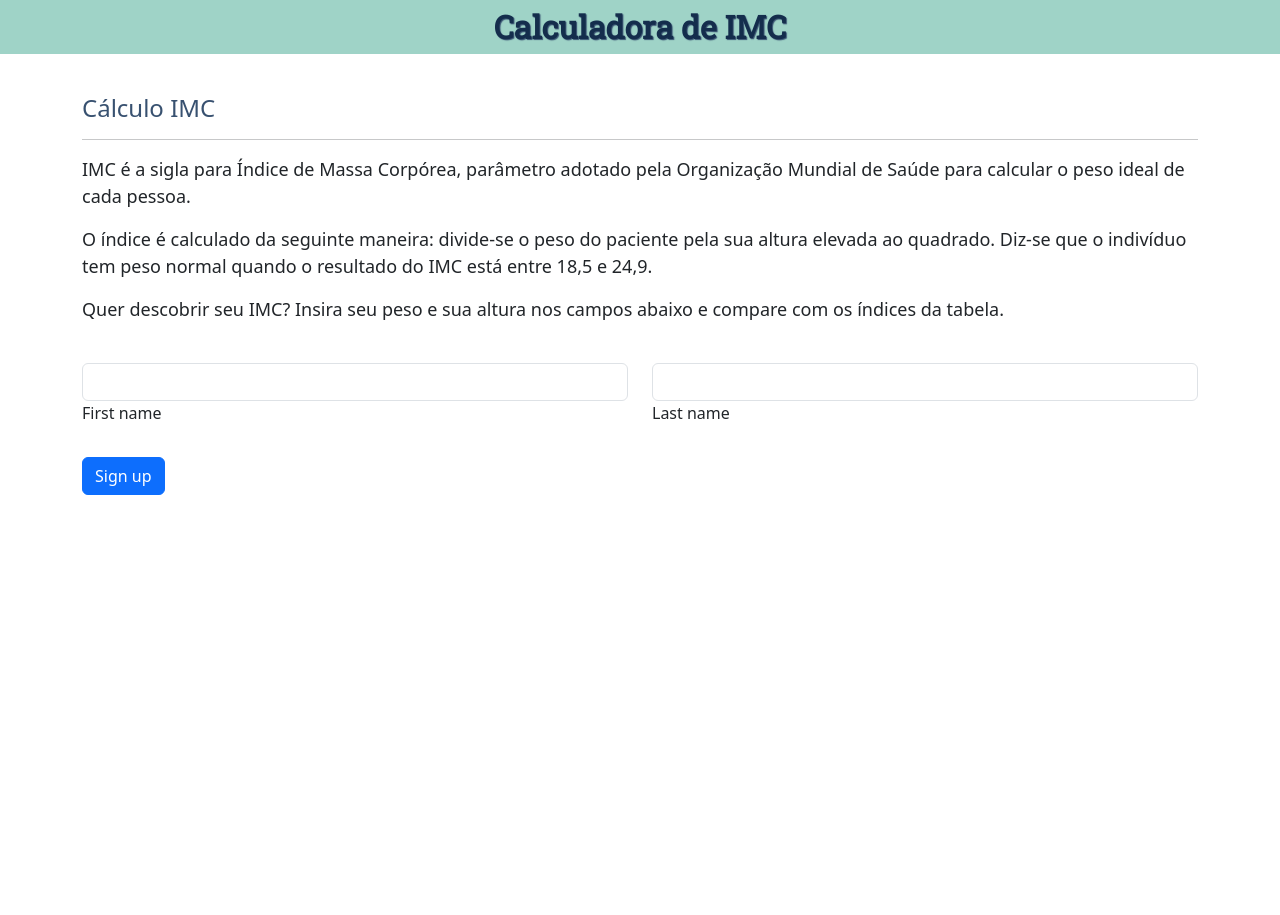
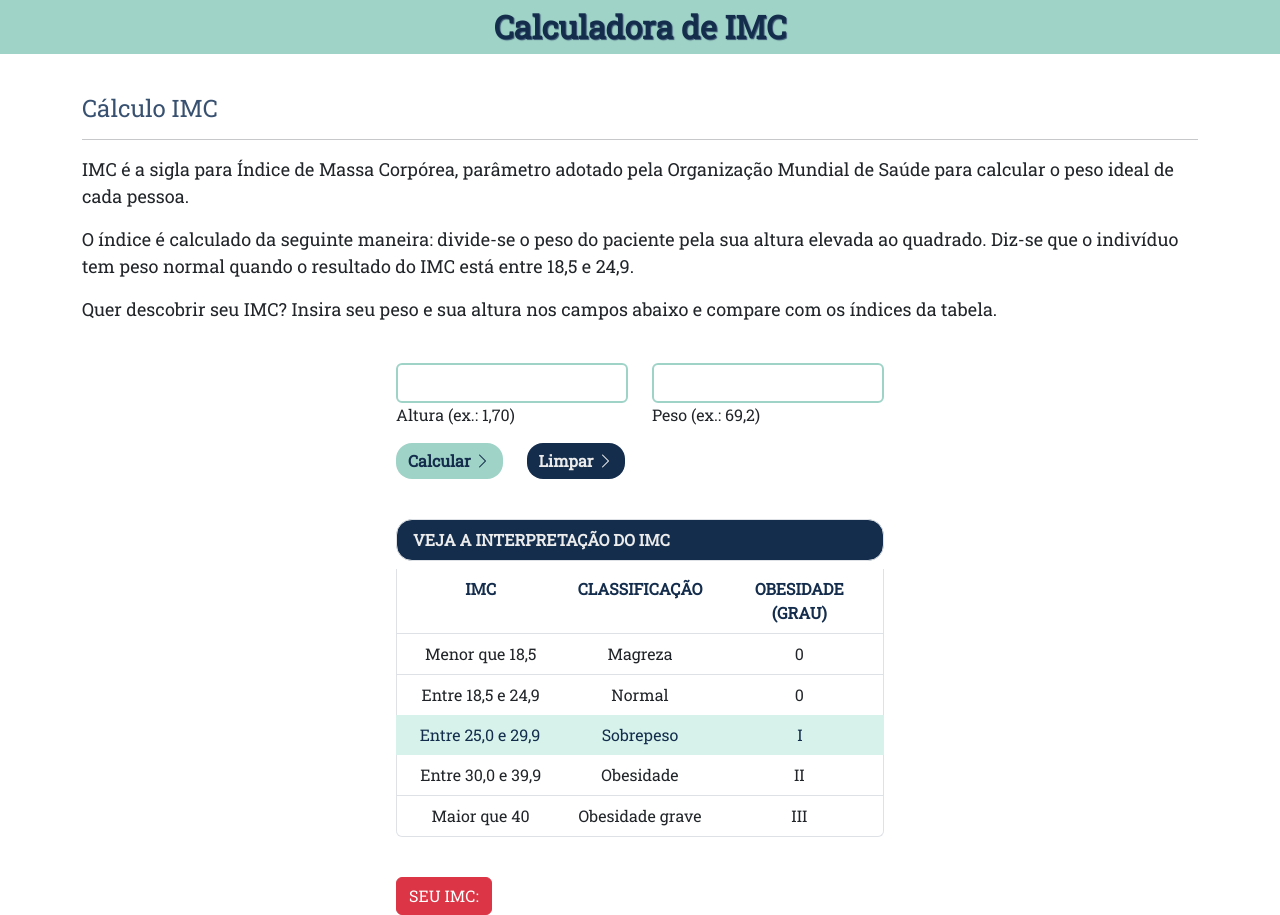
Before and after one commit to villanelle3/modulo_28, a React (Vite) app in the folder reactProject/: page / in a window 1280 px wide. Before the commit the page ends 800 px from the top, so only its background shows below. Built offline with nearby package versions, Linux system fonts and the light colour scheme.

Commit message:
new  components.

```diff
--- a/reactProject/package.json
+++ b/reactProject/package.json
@@ -10,6 +10,7 @@
   },
   "dependencies": {
     "bootstrap": "^5.3.0-alpha1",
+    "bootstrap-icons": "^1.10.3",
     "react": "^18.2.0",
     "react-dom": "^18.2.0",
     "sass": "^1.58.3"
--- a/reactProject/src/App.jsx
+++ b/reactProject/src/App.jsx
@@ -5,6 +5,7 @@
 import Head from "./components/Head"
 import Text from "./components/Paragrafo"
 import Form from "./components/Form"
+import List from "./components/List"
 
 
 function App() {
@@ -23,6 +24,7 @@
       <Head/>
       <Text/>
       <Form/>
+      <List/>
     </>
   )
 }
--- a/reactProject/src/App.scss
+++ b/reactProject/src/App.scss
@@ -1,6 +1,7 @@
 @import url(http://fonts.googleapis.com/css?family=Roboto+Slab|Open+Sans:400italic,700italic,400,700);
+@import url("https://cdn.jsdelivr.net/npm/bootstrap-icons@1.3.0/font/bootstrap-icons.css");
+
 $roboto-slab: 'Roboto Slab', serif;
-$myColor: red;
 $shade1: #ececec;
 $shade2: #9fd3c7;
 $shade3: #385170;
@@ -9,6 +10,17 @@
 @function mobilie-text-size($ref) {
     $result: $ref - 8px;
     @return $result;
+}
+
+@mixin botao {
+    font-weight: bold;
+    border: none;
+    transition: 0.7s;
+    border-radius: 16px;
+}
+
+*{
+    font-family: $roboto-slab;
 }
 
 header{
@@ -51,4 +63,66 @@
 
 form{
     margin-top: 40px;
+    input[type=number]{
+        border: 2px solid $shade2;
+        &:focus {
+            border: 2px solid $shade4;
+        }
+    }
+    .btn-primary{
+        background-color: $shade2;
+        color: $shade4;
+        @include botao();
+        &:hover{
+            background-color: #587ca8;;
+            color: $shade1;
+        }
+    }
+
+    .btn-clean{
+        background-color: $shade4;
+        color: $shade1;
+        @include botao();
+        &:hover{
+            background-color: #d6f2eb;
+            color: $shade4;
+        }
+    }
 }
+
+.container-form{
+    max-width: 40%;
+    @media screen and (max-width: 767px) {
+        max-width: 80%;
+    }
+    @media screen and (min-width: 768px) and (max-width: 1023px) {
+        max-width: 60%;
+    }
+}
+
+.list-group{
+    margin-top: 40px;
+    margin-bottom: 40px;
+    .active{
+        background-color: #d6f2eb;
+        color: $shade4;
+        border: $shade2;
+    }
+    .list-title{
+        background-color: $shade4;
+        color: $shade1;
+        font-weight: bold;
+        border-radius: 16px;
+        margin-bottom: 8px;
+        @media screen and (max-width: 767px) {
+            font-size: 14px;
+        }
+        &__item{
+            color: $shade4;
+            font-weight: bolder;
+            @media screen and (max-width: 767px) {
+                font-size: 14px;
+            }
+        }
+    }
+}
--- a/reactProject/src/components/Form/index.jsx
+++ b/reactProject/src/components/Form/index.jsx
@@ -3,23 +3,24 @@
 const Form = () => {
     return (
         <>
-            <div className="container">
+            <div className="container container-form">
                 <form>
-                    <div className="row mb-4">
+                    <div className="row mb-2">
                         <div className="col">
                             <div className="form-outline">
-                                <input type="text" id="form3Example1" className="form-control" />
-                                <label className="form-label" for="form3Example1">First name</label>
+                                <input type="number" min={0} step="0.1" id="form3Example1" className="form-control" required />
+                                <label className="form-label" htmlFor="form3Example1">Altura (ex.: 1,70)</label>
                             </div>
                         </div>
                         <div className="col">
                         <div className="form-outline">
-                            <input type="text" id="form3Example2" className="form-control" />
-                            <label className="form-label" for="form3Example2">Last name</label>
+                            <input type="number" id="form3Example2" className="form-control" required />
+                            <label className="form-label" htmlFor="form3Example2">Peso (ex.: 69,2)</label>
                         </div>
                         </div>
                     </div>
-                    <button type="submit" className="btn btn-primary btn-block mb-4">Sign up</button>
+                    <button type="submit" className="btn btn-primary me-4">Calcular <i className="bi bi-chevron-right"></i></button>
+                    <button type="submit" className="btn btn-clean">Limpar <i className="bi bi-chevron-right"></i></button>
                 </form>
             </div>
         </>
--- /dev/null
+++ b/reactProject/src/components/List/index.jsx
@@ -0,0 +1,76 @@
+import "../../App.scss"
+// import React, { useState } from 'react';
+
+// const [isMobile, setIsMobile] = useState(false)
+
+// //choose the screen size
+// const handleResize = () => {
+//     if (window.innerWidth < 720) {
+//         setIsMobile(true)
+//     } else {
+//         setIsMobile(false)
+//     }
+// }
+
+// // create an event listener
+// useEffect(() => {
+//     window.addEventListener("resize", handleResize)
+// })
+
+
+const List = () => {
+    return (
+        <>
+            <div className="container container-form" >
+                <ul className="list-group">
+                    <li className="list-group-item text-uppercase list-title">VEJA A INTERPRETAÇÃO DO IMC</li>
+                    <li className="list-group-item">
+                        <div className="row">
+                            <div className="col-sm-4 text-center text-uppercase list-title__item">IMC</div>
+                            <div className="col-sm-4 text-center text-uppercase list-title__item">CLASSIFICAÇÃO</div>
+                            <div className="col-sm-4 text-center text-uppercase list-title__item">OBESIDADE (GRAU)</div>
+                        </div>
+                    </li>
+                    <li className="list-group-item">
+                        <div className="row">
+                            <div className="col-sm-4 text-center">Menor que 18,5</div>
+                            <div className="col-sm-4 text-center">Magreza</div>
+                            <div className="col-sm-4 text-center">0</div>
+                        </div>
+                    </li>
+                    <li className="list-group-item">
+                        <div className="row">
+                            <div className="col-sm-4 text-center">Entre 18,5 e 24,9</div>
+                            <div className="col-sm-4 text-center">Normal</div>
+                            <div className="col-sm-4 text-center">0</div>
+                        </div>
+                    </li>
+                    <li className="list-group-item active">
+                        <div className="row">
+                            <div className="col-sm-4 text-center">Entre 25,0 e 29,9</div>
+                            <div className="col-sm-4 text-center">Sobrepeso</div>
+                            <div className="col-sm-4 text-center">I</div>
+                        </div>
+                    </li>
+                    <li className="list-group-item">
+                        <div className="row">
+                            <div className="col-sm-4 text-center">Entre 30,0 e 39,9</div>
+                            <div className="col-sm-4 text-center">Obesidade</div>
+                            <div className="col-sm-4 text-center">II</div>
+                        </div>
+                    </li>
+                    <li className="list-group-item">
+                        <div className="row">
+                            <div className="col-sm-4 text-center">Maior que 40</div>
+                            <div className="col-sm-4 text-center">Obesidade grave</div>
+                            <div className="col-sm-4 text-center">III</div>
+                        </div>
+                    </li>
+                </ul>
+                <div className="btn btn-danger">SEU IMC: </div>
+            </div>
+        </>
+    )
+}
+
+export default List
--- a/reactProject/src/components/Paragrafo/index.jsx
+++ b/reactProject/src/components/Paragrafo/index.jsx
@@ -6,9 +6,9 @@
             <div className="container text-container">
                 <h2 className="titulo-sm text-left">Cálculo IMC</h2>
                 <hr />
-                <p class="text-left">IMC é a sigla para Índice de Massa Corpórea, parâmetro adotado pela Organização Mundial de Saúde para calcular o peso ideal de cada pessoa.</p>
-                <p class="text-left">O índice é calculado da seguinte maneira: divide-se o peso do paciente pela sua altura elevada ao quadrado. Diz-se que o indivíduo tem peso normal quando o resultado do IMC está entre 18,5 e 24,9.</p>
-                <p class="text-left">Quer descobrir seu IMC? Insira seu peso e sua altura nos campos abaixo e compare com os índices da tabela.</p>
+                <p className="text-left">IMC é a sigla para Índice de Massa Corpórea, parâmetro adotado pela Organização Mundial de Saúde para calcular o peso ideal de cada pessoa.</p>
+                <p className="text-left">O índice é calculado da seguinte maneira: divide-se o peso do paciente pela sua altura elevada ao quadrado. Diz-se que o indivíduo tem peso normal quando o resultado do IMC está entre 18,5 e 24,9.</p>
+                <p className="text-left">Quer descobrir seu IMC? Insira seu peso e sua altura nos campos abaixo e compare com os índices da tabela.</p>
             </div>
         </>
     )
```
Also changed, not shown: reactProject/src/index.js (line endings or trailing spaces), 1 other file (tests, documents, lock files or other folders).
